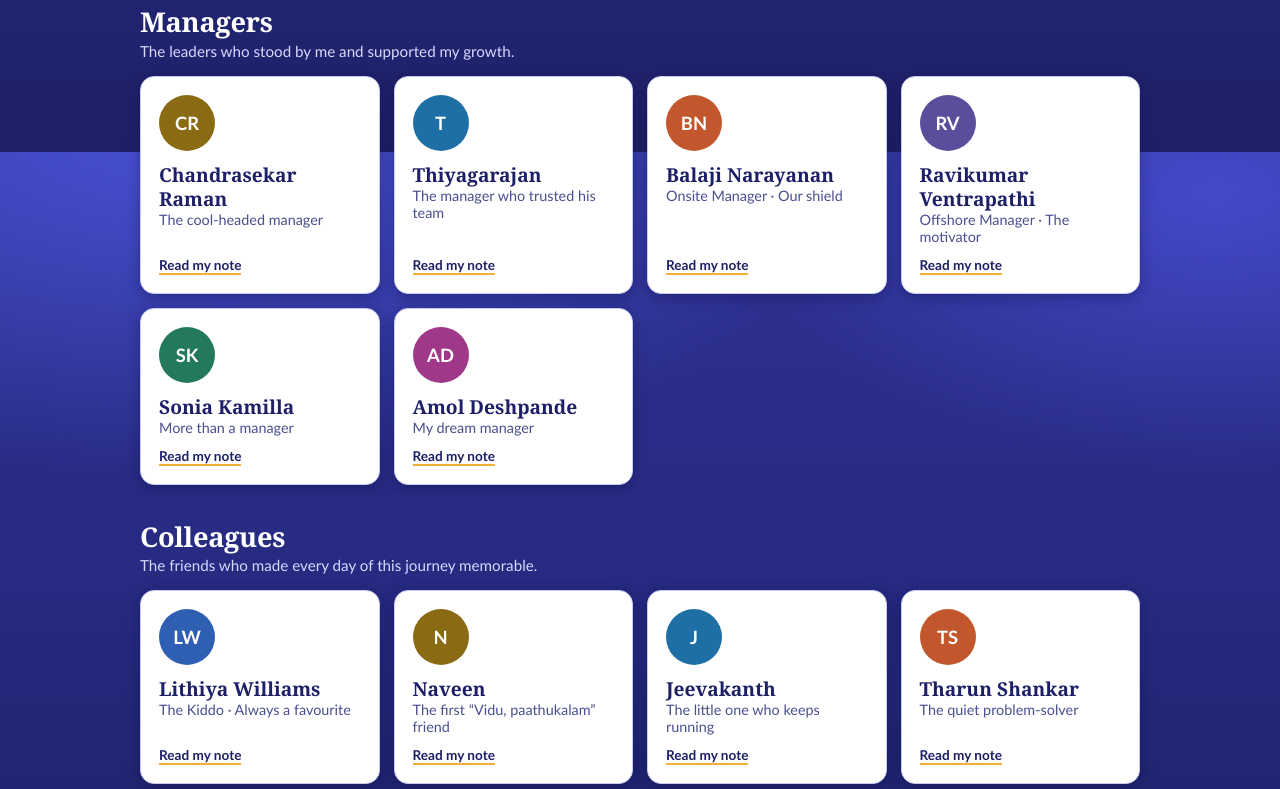
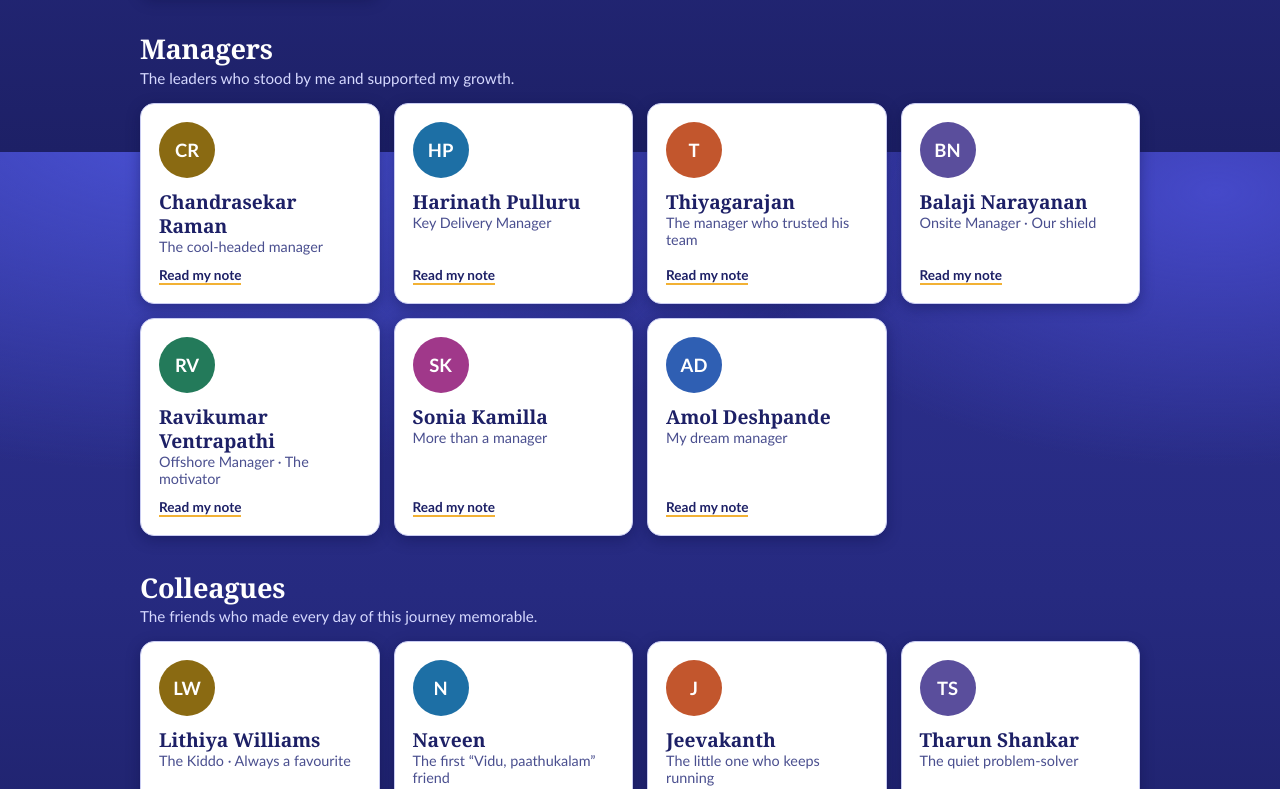
Before and after one commit to vigneshvaithialingam/Thank-You-LTM, a plain HTML site: page index.html in a window 1280 px wide. Shown: the part 1448-2237 px from the top of the page. Drawn offline with Linux system fonts and the light colour scheme.

Commit message:
Update index.html

```diff
--- a/index.html
+++ b/index.html
@@ -181,7 +181,7 @@ footer p{margin:0 0 14px;color:var(--muted)}
 /* ===== EDIT THIS SECTION ===== */
 const PAGE = {
   title: "Thank you, LTM.",
-  intro: "My journey began at Larsen & Toubro Infotech on 29 March 2022. Over the years, the name changed from LTI to LTIMindtree and now LTM, but what truly made it feel like home was the people. As I close this chapter on 27 November 2026, I want to say a heartfelt thank you to everyone who made it so special. Please open a card to read my note to you.",
+  intro: "On 29 March 2022, I walked into Larsen & Toubro Infotech as a fresher with big dreams. Along the way, the name evolved from LTI to LTIMindtree and finally to LTM, but one thing never changed: the people who made this place feel like home. As I close this beautiful chapter on 27 November 2026, I want to thank each one of you from the bottom of my heart. Please open a card to read the note I wrote just for you.",
   footnote: "This is not goodbye, just see you later. Let’s stay connected.",
   signoff: "With gratitude, Vignesh Vaithialingam",
   linkedin: "https://www.linkedin.com/in/vigneshvaithialingam/",
@@ -257,6 +257,10 @@ const MANAGERS = [
   { name:"Chandrasekar Raman", role:"The cool-headed manager", photo:"",
     message:"Thank you for staying calm through every storm.",
     thanks:"You stayed calm and composed even when customers put you under the toughest pressure. No matter how intense things got, you never passed it on to the team. You stood in front of us and shielded us. Working under your leadership taught me what real leadership looks like, and I am truly grateful.",
+    extra:[] },
+  { name:"Harinath Pulluru", role:"Key Delivery Manager", photo:"",
+    message:"Thank you for showing me what it means to keep evolving.",
+    thanks:"You have been an inspiration in how to grow across roles. When I started, you were a Manager, and as I leave, you have become a Key Delivery Manager, taking on responsibilities well beyond your level. Watching your journey made me realise how I should shape my own career path. Thank you for leading by example.",
     extra:[] },
   { name:"Thiyagarajan", role:"The manager who trusted his team", photo:"",
     message:"Thank you for the freedom to work and the trust to deliver.",
@@ -401,6 +405,14 @@ const COLLEAGUES = [
   { name:"Bezawada Praveen Kumar", role:"My phone-call companion · One of a kind", photo:"",
     message:"Thank you for every phone call, every rant and every life lesson.",
     thanks:"I still remember the days we started ranting to each other over the phone about workload, stress and everything life threw at us. Those calls turned into some of my most valuable life lessons. You are truly one of a kind, a special person in the whole of LTI, and I am grateful our paths crossed.",
+    extra:[] },
+  { name:"Ponezhiljothi Kanniyappan", role:"The little one who learned to swim on his own", photo:"",
+    message:"Thank you for proving you could do it all by yourself.",
+    thanks:"You were like a small kid pushed into the ocean to learn swimming. I thought you would need a helping hand, but you made it on your own. Watching you find your way and grow with such courage has been a joy. I am truly proud of you.",
+    extra:[] },
+  { name:"Kishore", role:"My trusted travel partner", photo:"",
+    message:"Thank you for every journey we shared.",
+    thanks:"You have been my trusted travel partner and an amazing learner. Just keep working on your soft skills, especially how to deal with people, and nothing will stop you. A bright future lies ahead of you, and I cannot wait to see you shine.",
     extra:[] }
 ];
 
```
